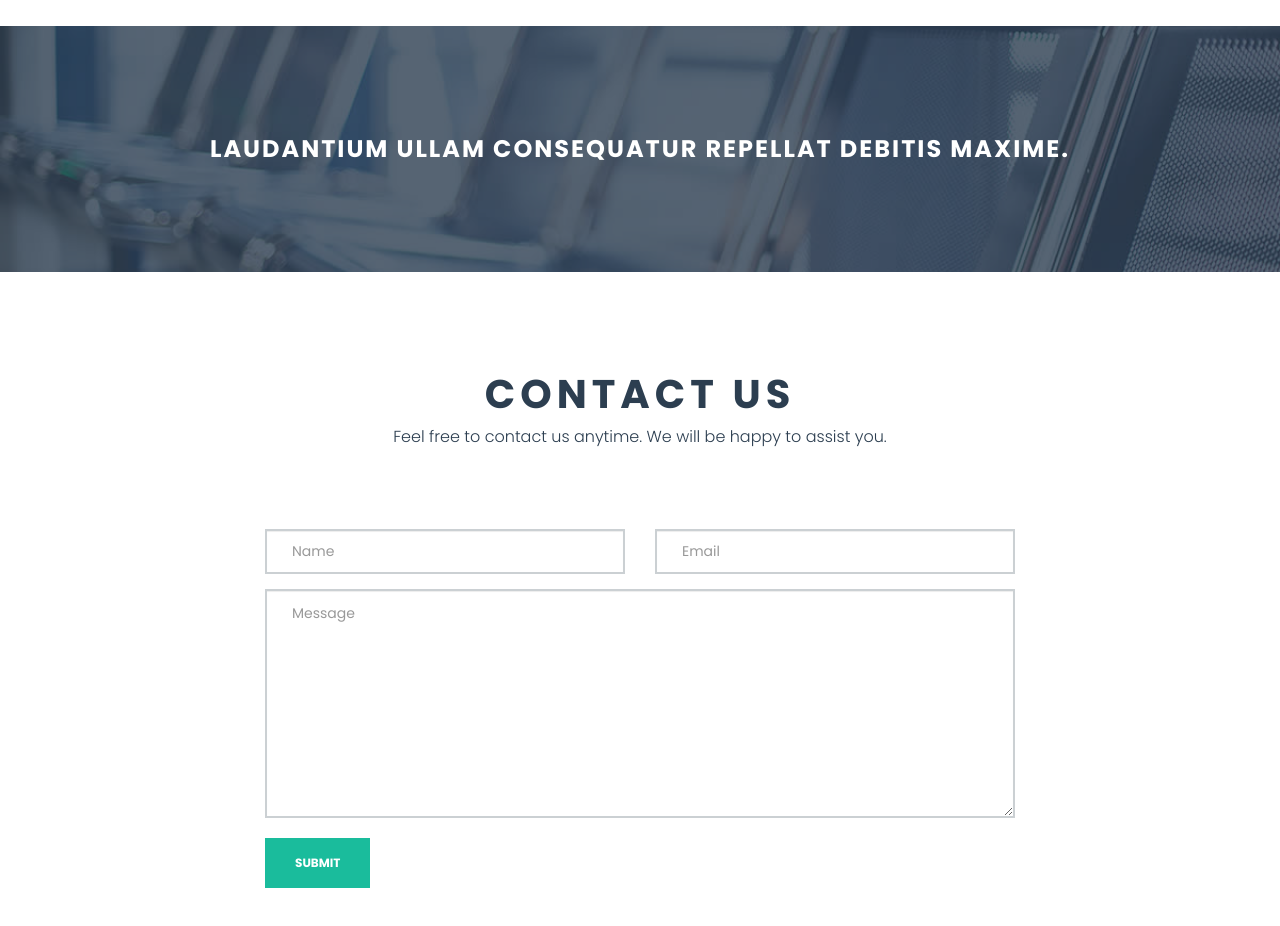
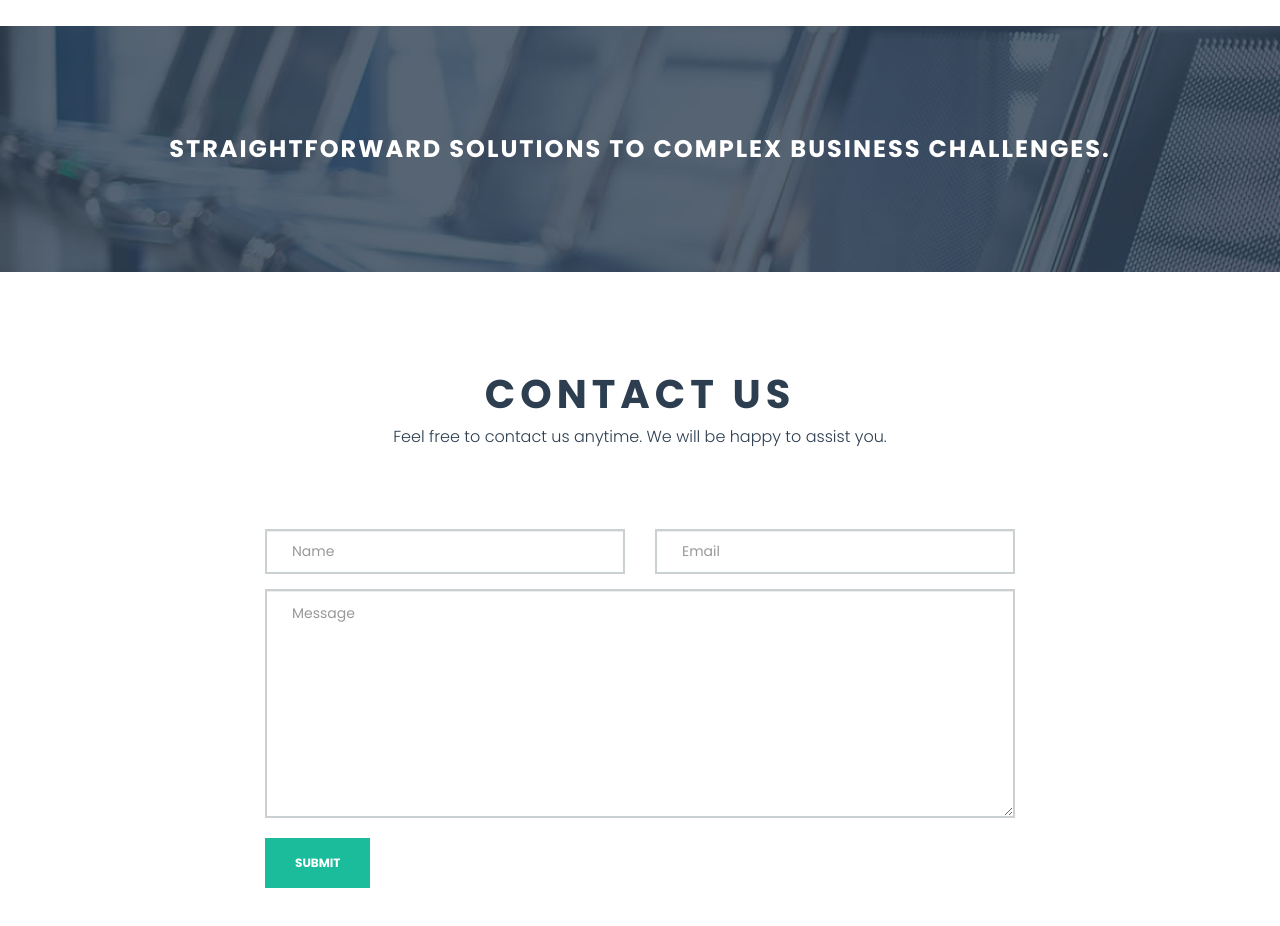
Before and after one commit to harshitagar/CodeNotFound, a plain HTML site: page index.html in a window 1280 px wide. Shown: the part 2180-3106 px from the top of the page. Drawn offline with nearby package versions, Linux system fonts and the light colour scheme.

Commit message:
Message Updated

```diff
--- a/index.html
+++ b/index.html
@@ -166,7 +166,7 @@
   			<div class="container">
   				<div class="row">
   					<div class="col-md-12">
-  						<h3 class="text-uppercase letter-spacing-md font-weight-lg margin-zero">Laudantium ullam consequatur repellat debitis maxime.</h3>
+  						<h3 class="text-uppercase letter-spacing-md font-weight-lg margin-zero">Straightforward solutions to complex business challenges.</h3>
   					</div>
   				</div>
   			</div>
```
